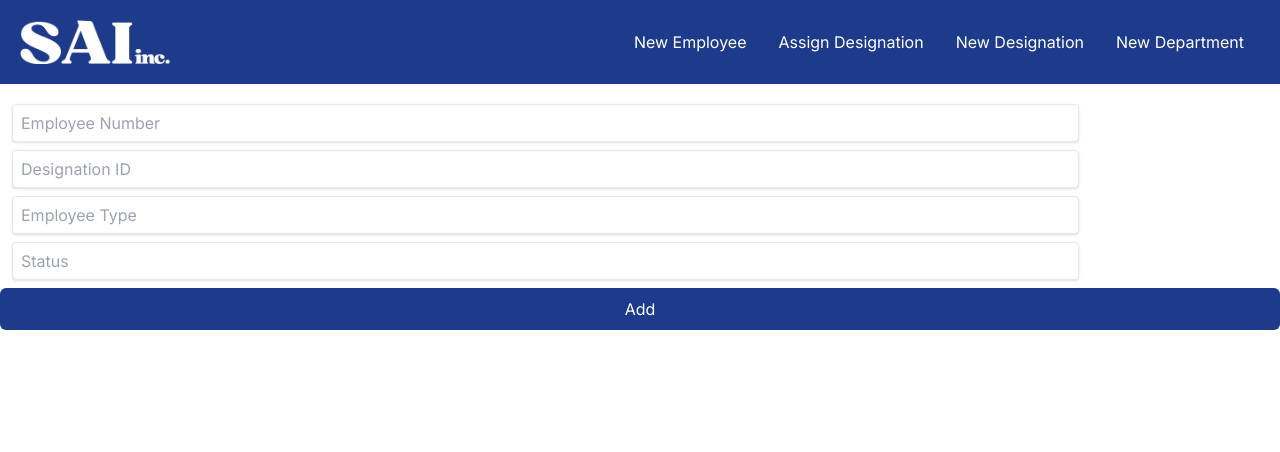
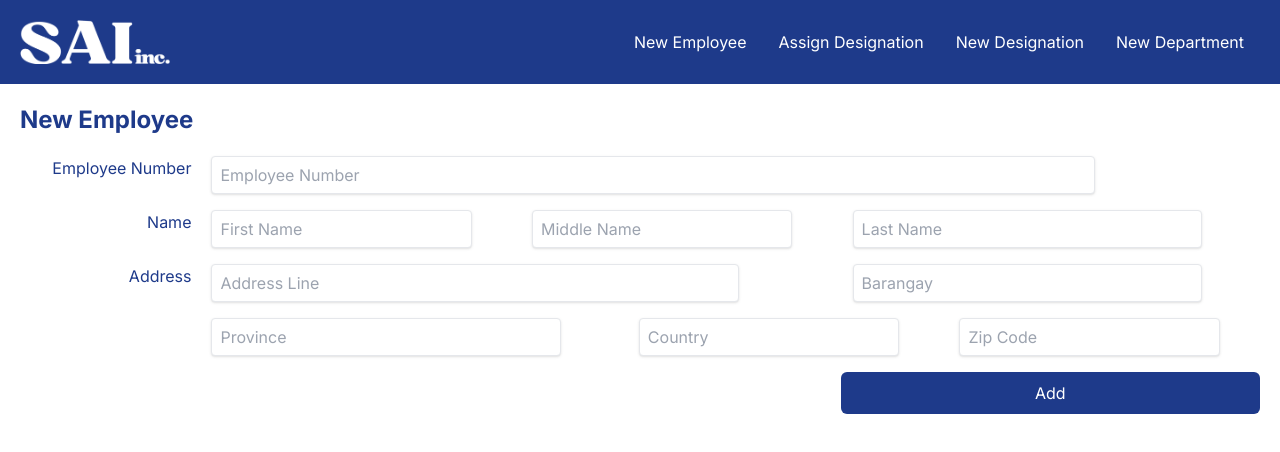
Before and after one commit to ivanjameslo/m02, a Next.js app: page / in a window 1280 px wide. Shown: the top 452 px of the page. Built offline with nearby package versions, Linux system fonts and the light colour scheme; no server answers; the database is empty.

Commit message:
progress: delete (but still work on)
Co-authored-by: SanHaw <SanHaw@users.noreply.github.com>
Co-authored-by: Arabella Mejorada <arabellamejorada@users.noreply.github.com>
Co-authored-by: miggyalino <miggyalino@users.noreply.github.com>

```diff
--- a/app/actions/todoActions.tsx
+++ b/app/actions/todoActions.tsx
@@ -136,11 +136,11 @@ export async function updateEmployee(formData: FormData){
 
 //DELETE FUNCTIONS
 
-export async function deleteEmployee(emp_num: number){
+export async function deleteEmployee(id: number){
     try{
         const deletedEmployee = await prisma.employees.delete({
             where: {
-                emp_num: emp_num
+                id: Number(id)
             }
         })
         return NextResponse.json(deleteEmployee)
@@ -149,17 +149,3 @@ export async function deleteEmployee(emp_num: number){
     }
 
 }
-
-// export async function deleteEmployee(emp_num: number){
-//     try{
-//         const deletedEmployee = await prisma.employees.delete({
-//             where: {
-//                 emp_num: emp_num
-//             }
-//         })
-//         return NextResponse.json(deleteEmployee)
-//     } catch (error) {
-//         console.log(error)
-//     }
-
-// }
--- a/app/page.tsx
+++ b/app/page.tsx
@@ -16,8 +16,8 @@ import AssignDesignationPage from "@/components/final_page/assignDesignationPage
 export default function Home() {
   return (
     <main>
-      <AssignDesignationPage />
-      {/* <NewEmployeePage /> */}
+      {/* <AssignDesignationPage /> */}
+      <NewEmployeePage />
     </main>
   );
 }
--- a/components/shared_add/newEmployee.tsx
+++ b/components/shared_add/newEmployee.tsx
@@ -11,52 +11,57 @@ const NewEmployee = () => {
   return (
     <div>
       <div className="mt-5">
-        <Form action={createEmployee} className="px-5 grid grid-cols-12 gap-4">
-          <div className="col-span-12">
+        <label className= "px-5 text-2xl font-bold text-blue-900">
+          New Employee
+        </label>
+      </div>
+
+      <div className= "pt-5  text-blue-900">
+        <Form action={createEmployee} className="px-5 grid grid-cols-13 gap-2">
+          <div className="text-right col-start-1 col-end-3">
             <label className="text-color-black text-right self-center">Employee Number</label>
+          </div>
+          <div className="col-start-3 col-end-13">
             <Input name="emp_num" type="Int" placeholder="Employee Number" />
           </div>
 
-          <div className="col-span-3">
-            <label className="text-color-black text-right self-center">First Name</label>
+          <div className="text-right col-start-1 col-end-3">
+            <label className="text-color-black text-right self-center">Name</label>
+          </div>
+          <div className="col-start-3 col-end-6">
             <Input name="firstName" type="text" placeholder="First Name" />
           </div>
-          <div className="col-span-3">
-            <label className="text-color-black text-right self-center">Middle Name</label>
+          <div className="col-start-6 col-end-9">
             <Input name="middleName" type="text" placeholder="Middle Name" />
           </div>
-          <div className="col-span-3">
-            <label className="text-color-black text-right self-center">Last Name</label>
+          <div className="col-start-9 col-end-13">
             <Input name="lastName" type="text" placeholder="Last Name" />
           </div>
 
-          <div className="col-span-3">
-            <label className="text-color-black text-right self-center">Address Line</label>
+          <div className="text-right col-start-1 col-end-3">
+            <label className="text-color-black text-right self-center">Address</label>
+          </div>
+          <div className="col-start-3 col-end-9">
             <Input name="address_line" type="text" placeholder="Address Line" />
           </div>
-          <div className="col-span-2">
-            <label className="text-color-black text-right self-center">Barangay</label>
+          <div className="col-start-9 col-end-13">
             <Input name="brgy" type="text" placeholder="Barangay" />
           </div>
-          <div className="col-span-3">
-            <label className="text-color-black text-right self-center">Province</label>
+          <div className="col-start-3 col-end-7">
             <Input name="province" type="text" placeholder="Province" />
           </div>
-          <div className="col-span-3">
-            <label className="text-color-black text-right self-center">Country</label>
+          <div className="col-start-7 col-end-10">
             <Input name="country" type="text" placeholder="Country" />
           </div>
-          <div className="col-span-1">
-            <label className="text-color-black text-right self-center">Zip Code</label>
+          <div className="col-start-10 col-end-13">
             <Input name="zip_code" type="Int" placeholder="Zip Code" />
           </div>
 
-          <div className="col-span-12 justify-end flex-auto">
+          <div className="col-start-9 col-end-13 justify-end flex-auto">
             <Button type="submit" text="Add" />
           </div>
         </Form>
-
-      </div>
+    </div>
     </div>
   );
 };
--- a/components/shared_delete/newEmployeeDelete.tsx
+++ b/components/shared_delete/newEmployeeDelete.tsx
@@ -1,11 +1,20 @@
+'use client';
+
 import { deleteEmployee } from "@/app/actions/todoActions"
 import Button from "../ui/Button"
 
-const newEmployeeDelete = () => {
+const newEmployeeDelete = ({ id }: { id: any }) => {
+
+  const handleDelete = (id: any) => {
+    try {
+      deleteEmployee(id)
+    } catch (error) {
+      console.log(error)
+    }
+  }
+
   return (
-    <div>
-      <Button text="Delete" actionButton={true} />
-    </div>
+      <Button text="Delete" actionButton={true} type="submit" onClick={handleDelete} />
   )
 }
 
--- a/components/shared_table/newEmployeeTable.tsx
+++ b/components/shared_table/newEmployeeTable.tsx
@@ -1,7 +1,11 @@
 // import { prisma } from "@/utils/prisma";
+// import React from 'react';
 import { PrismaClient } from '@prisma/client';
 import NewEmployeeUpdate from '../shared_update/NewEmployeeUpdate';
 import NewEmployeeDelete from '../shared_delete/newEmployeeDelete';
+import { deleteEmployee } from '@/app/actions/todoActions';
+import Button from '@/components/ui/Button';
+
 
 
 const prisma = new PrismaClient();
@@ -10,6 +14,7 @@ async function getEmployeeData(){
 
     const employeeData = await prisma.employees.findMany({
         select:{
+            id: true,
             emp_num: true,
             firstName: true,
             middleName: true,
@@ -28,22 +33,37 @@ async function getEmployeeData(){
     return employeeData;
 }
 
+
+
 const newEmployeeTable = async () => {
     const employeeData = await getEmployeeData()
     return (
+
         <table className="flex flex-col gap-5 items-center justify-center mt-10 w-full table-auto">
             <tbody>
+                {/* <tr>
+                    <td className= "px-5 py-5">Employee Number</td>
+                    <td className= "px-5 py-5">First Name</td>
+                    <td className= "px-5 py-5">Middle Name</td>
+                    <td className= "px-5 py-5">Last Name</td>
+                    <td className= "px-5 py-5">AddressLine </td>
+                    <td className= "px-5 py-5">Barangay </td>
+                    <td className= "px-5 py-5">Province</td>
+                    <td className= "px-5 py-5">Country </td>
+                    <td className= "px-5 py-5">Zip Code </td>
+                </tr> */}
             {employeeData.map((employees, id) => (
-                <tr key={id} className="flex flex-row gap-5 items-center justify-center w-full">
-                    <td> {employees.emp_num} </td>
-                    <td> {employees.firstName} </td>
-                    <td> {employees.middleName} </td>
-                    <td> {employees.lastName} </td>
-                    <td> {employees.address_line} </td>
-                    <td> {employees.brgy} </td>
-                    <td> {employees.province} </td>
-                    <td> {employees.country} </td>
-                    <td> {employees.zip_code} </td>
+                <tr key={id}>
+                    <td className= "px-5 py-5"> {employees.id} </td>
+                    <td className= "px-5 py-5"> {employees.emp_num} </td>
+                    <td className= "px-5 py-5"> {employees.firstName} </td>
+                    <td className= "px-5 py-5"> {employees.middleName} </td>
+                    <td className= "px-5 py-5"> {employees.lastName} </td>
+                    <td className= "px-5 py-5"> {employees.address_line} </td>
+                    <td className= "px-5 py-5"> {employees.brgy} </td>
+                    <td className= "px-5 py-5"> {employees.province} </td>
+                    <td className= "px-5 py-5"> {employees.country} </td>
+                    <td className= "px-5 py-5"> {employees.zip_code} </td>
                     <td>
                         <div className="flex items-center gap-5">
                             <NewEmployeeUpdate employees={employees} />
@@ -51,7 +71,7 @@ const newEmployeeTable = async () => {
                     </td>
                     <td>
                         <div className="flex items-center gap-5">
-                           <NewEmployeeDelete />
+                            <NewEmployeeDelete id={employees.id} />
                         </div>
                     </td>
                 </tr>
--- a/components/shared_update/NewEmployeeUpdate.tsx
+++ b/components/shared_update/NewEmployeeUpdate.tsx
@@ -35,12 +35,13 @@ const newEmployeeUpdate = (employees: any) => {
   };
 
   return (
-    <div className="flex gap-5 items-center">
-        <Button onclick={handleEdit} text="Update" actionButton />
+    <div className="flex flex-col gap-5 items-center">
+        <Button onClick={handleEdit} text="Update" actionButton />
 
         {newEmployeeUpdate ? (
-          <div>
+          <div className="flex flex-col">
             <Form action={updateEmployee} onSubmit={handleSubmit}>
+                <div className="">
                   <Input name="emp_num" value={employees.id} type="hidden" />
                   <Input name="firstName" value={employees.id} type="hidden" />
                   <Input name="middleName" value={employees.id} type="hidden" />
@@ -50,7 +51,8 @@ const newEmployeeUpdate = (employees: any) => {
                   <Input name="province" value={employees.id} type="hidden" />
                   <Input name="country" value={employees.id} type="hidden" />
                   <Input name="zip_code" value={employees.id} type="hidden" />
-                <div className="flex justify-center flex-col">
+                </div>
+                <div className=" justify-center">
                   <Input name="new_emp_num" type="Int" placeholder="New Employee Number" value={formData.new_emp_num} onChange={handleChange} />
                   <Input name="new_firstName" type="text" placeholder="New First Name" value={formData.new_firstName} onChange={handleChange} />
                   <Input name="new_middleName" type="text" placeholder="New Middle Name" value={formData.new_middleName} onChange={handleChange} />
--- a/components/ui/Button.tsx
+++ b/components/ui/Button.tsx
@@ -6,22 +6,23 @@ import { ReactNode } from 'react';
 interface buttonProps{
     type?: "button" | "submit" | "reset";
     text: string | ReactNode;
-    onclick?: () => void | undefined;
+    onClick?: () => void | undefined;
     actionButton?:  boolean;
 }
 
-const Button = ({type, text, onclick, actionButton}: buttonProps) => {
+const Button = ({type, text, onClick, actionButton}: buttonProps) => {
   return (
     <>
     <button
-    onClick={onclick}
+    onClick={onClick}
     type={type}
     className={clsx(
-      actionButton && 'hover:text-blue-700',
+      actionButton && 'hover:text-white',
       'bg-blue-900',
       'text-white',
       actionButton && 'focus:font-bold',
       'hover:bg-blue-600',
+      'text-white',
       'focus:outline-none',
       'border border-transparent',
       'rounded-md',
--- a/components/ui/Navbar.tsx
+++ b/components/ui/Navbar.tsx
@@ -10,7 +10,7 @@ const Navbar = () => {
               alt='logo'
               width={150}
               height={100}
-              bg-left-top
+              className='bg-left-top'
             />
             {/* can be replaced by logo */}
             <ul className="flex content-center self-center">
```
Lines whose indentation alone changed are shown as unchanged.
